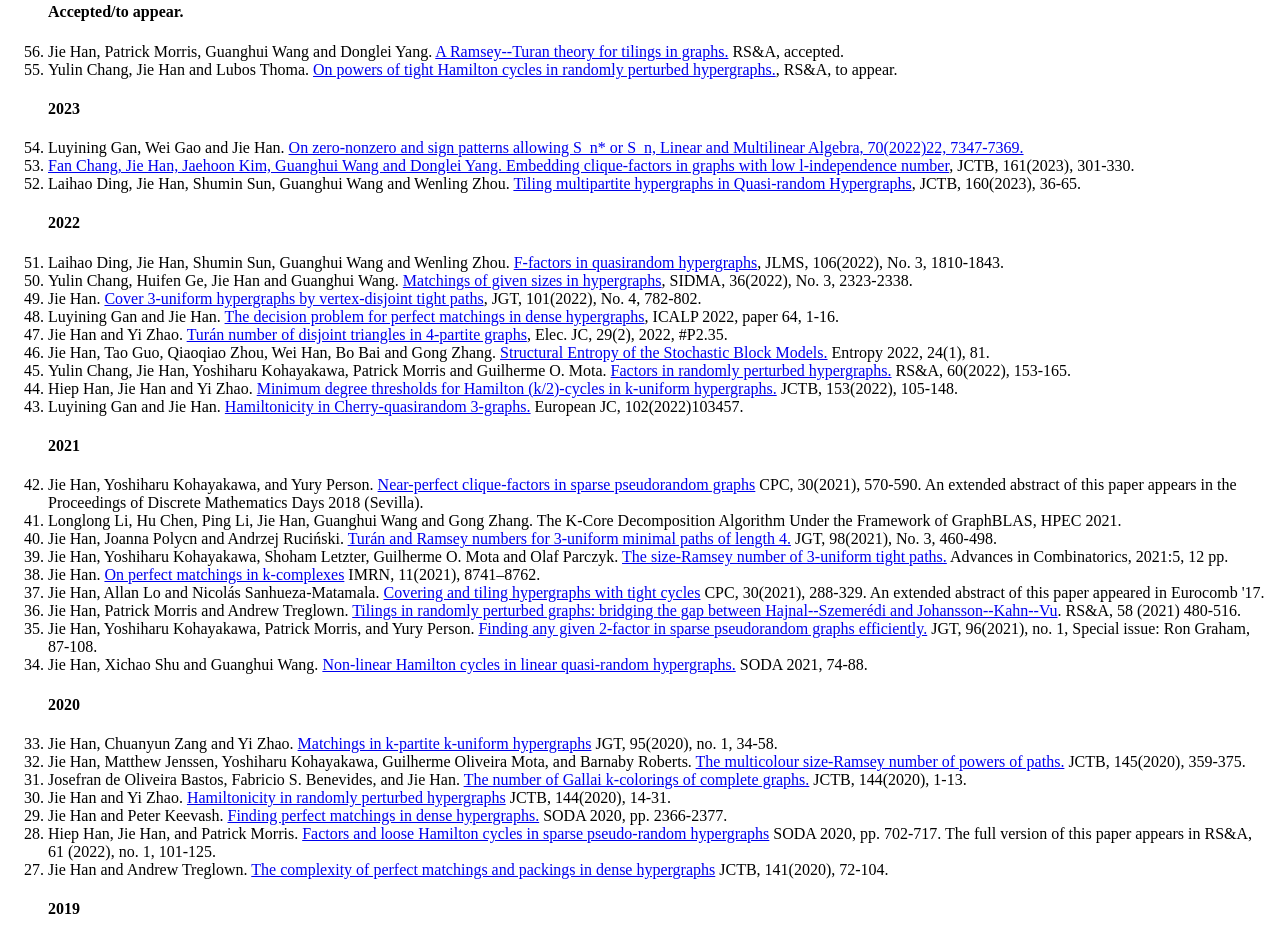
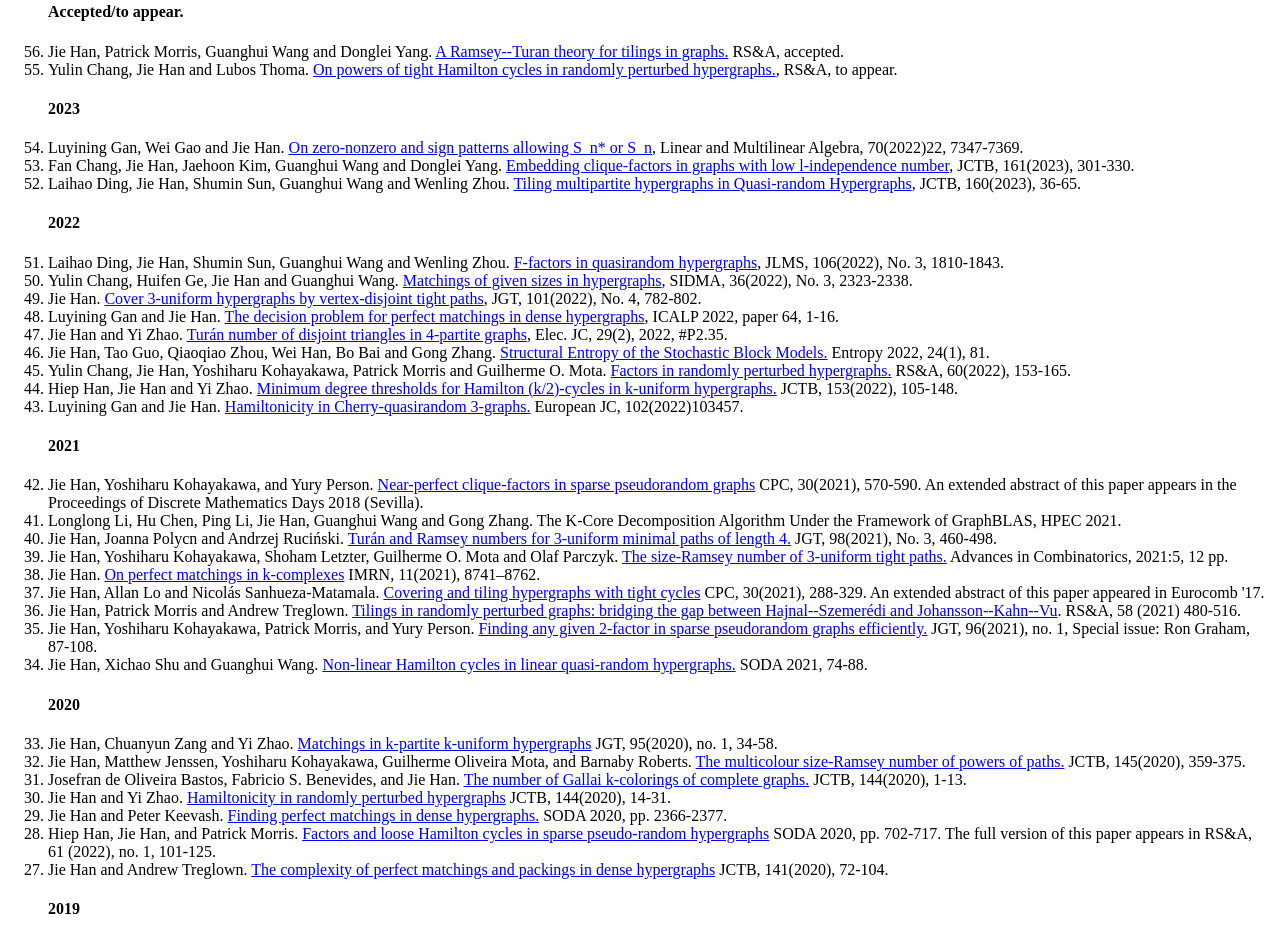
Before and after one commit to jiehan773/jiehan773.github.io, a plain HTML site: page index.html in a window 1280 px wide. Shown: the part 1234-2170 px from the top of the page. Drawn offline with Linux system fonts and the light colour scheme.

Commit message:
Update index.html

```diff
--- a/index.html
+++ b/index.html
@@ -89,7 +89,7 @@
 
   <h4>2023</h4>
 <li>Luyining Gan, Wei Gao and Jie Han.
-  <a href="https://www.tandfonline.com/doi/full/10.1080/03081087.2021.1986463" target="_blank" rel="nofollow">On zero-nonzero and sign patterns allowing S_n* or S_n, Linear and Multilinear Algebra, 70(2022)22, 7347-7369.</li>
+  <a href="https://www.tandfonline.com/doi/full/10.1080/03081087.2021.1986463" target="_blank" rel="nofollow">On zero-nonzero and sign patterns allowing S_n* or S_n</a>, Linear and Multilinear Algebra, 70(2022)22, 7347-7369.</li>
 <li>Fan Chang, Jie Han, Jaehoon Kim, Guanghui Wang and Donglei Yang.
   <a href="https://arxiv.org/abs/2111.10512" target="_blank" rel="nofollow">Embedding clique-factors in graphs with low l-independence number</a>, JCTB, 161(2023), 301-330.</li>
 <li>Laihao Ding, Jie Han, Shumin Sun, Guanghui Wang and Wenling Zhou.
```
